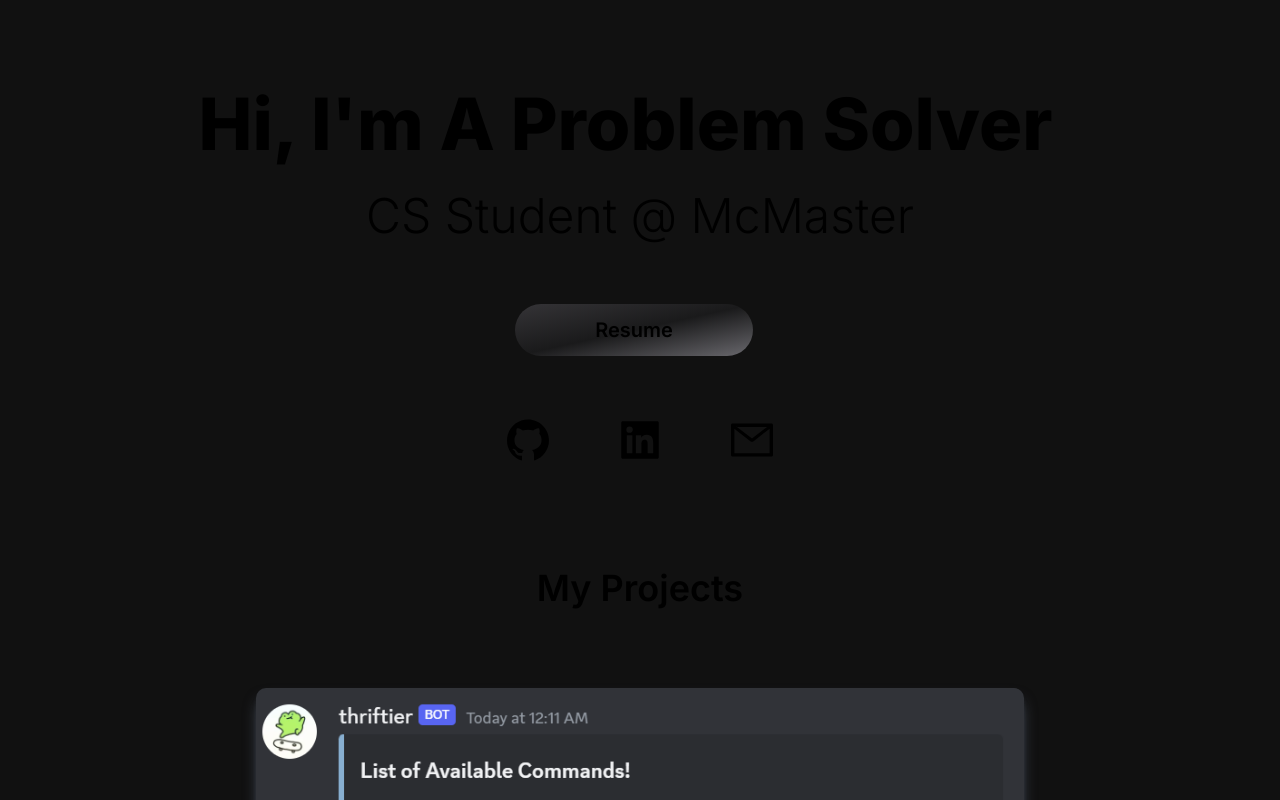
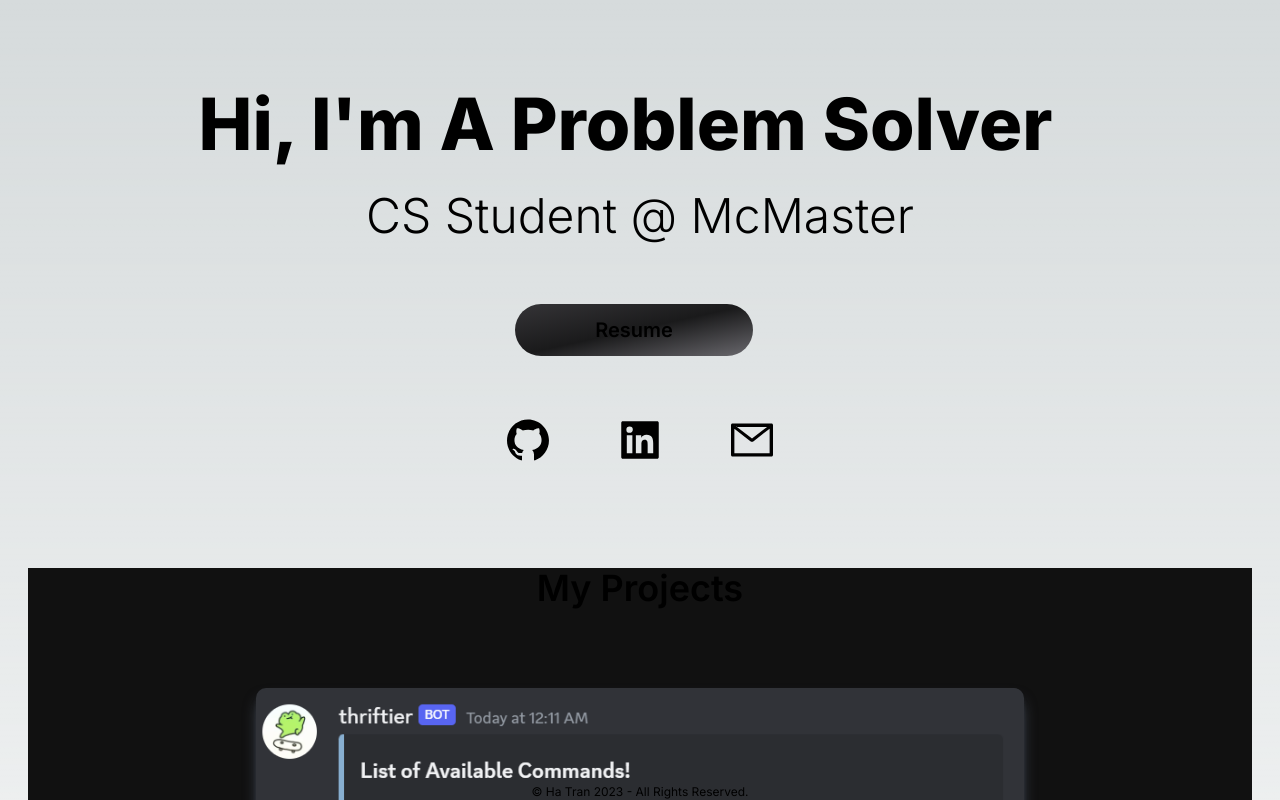
Before and after one commit to haftraanf/portfolio-website, a Next.js app: page / in a window 1280 px wide. Shown: the top 800 px of the page. Built offline with nearby package versions, Linux system fonts and the light colour scheme.

Commit message:
Added footer

```diff
--- a/src/app/page.js
+++ b/src/app/page.js
@@ -1,14 +1,21 @@
-import Image from 'next/image'
+'use client'
 import HeroSection from '@/components/HeroSection'
 import ProjectSection from '@/components/ProjectSection'
+import { useEffect, useState } from "react";
 
 export default function Home() {
+  let start = new Date();
+  let year = start.getFullYear().toString();
+
   return (
-    <main className="min-h-screen bg-[#111111]">
+    <main>
       <div className="container mx-auto text-center px-7 py-20">
         <HeroSection />
         <ProjectSection />
       </div>
+      <footer className="text-xs text-center fixed bottom-0 w-full">
+        © Ha Tran {year} - All Rights Reserved.
+      </footer>
     </main>
 
   )
```
